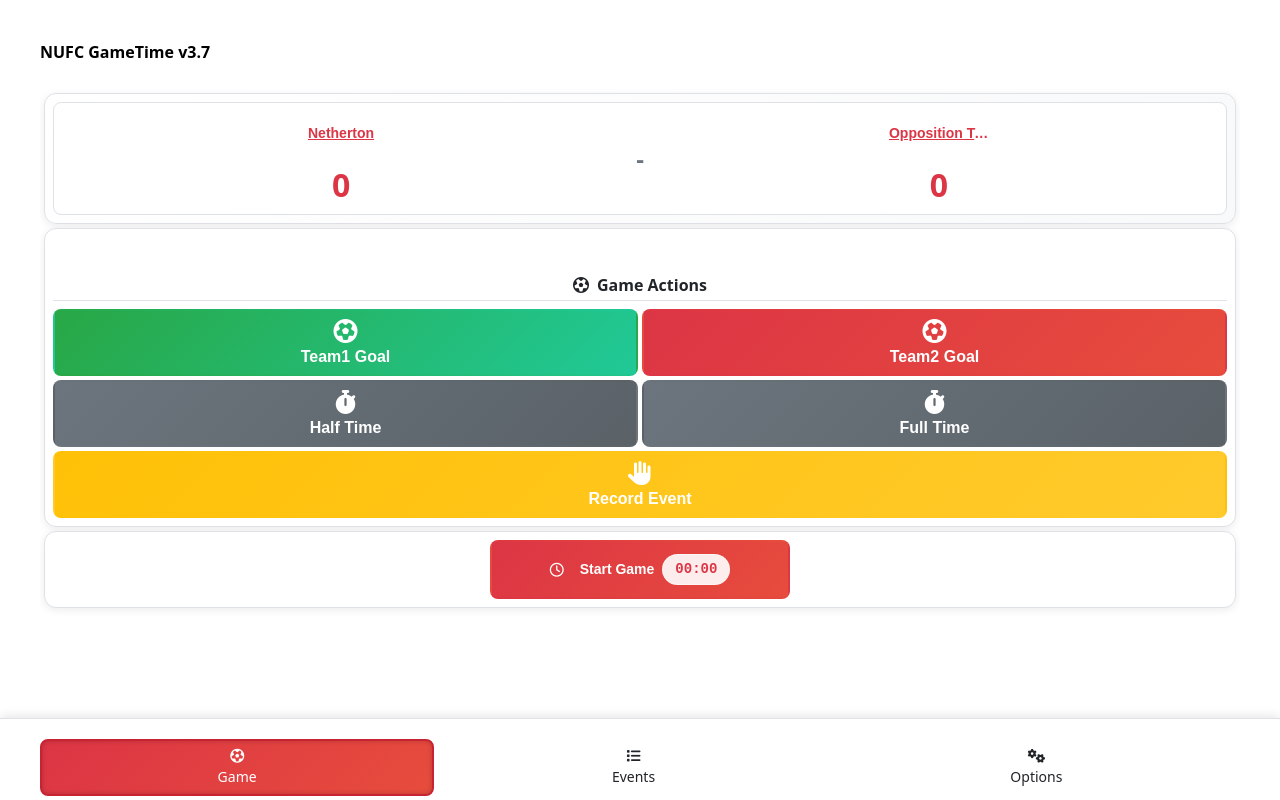
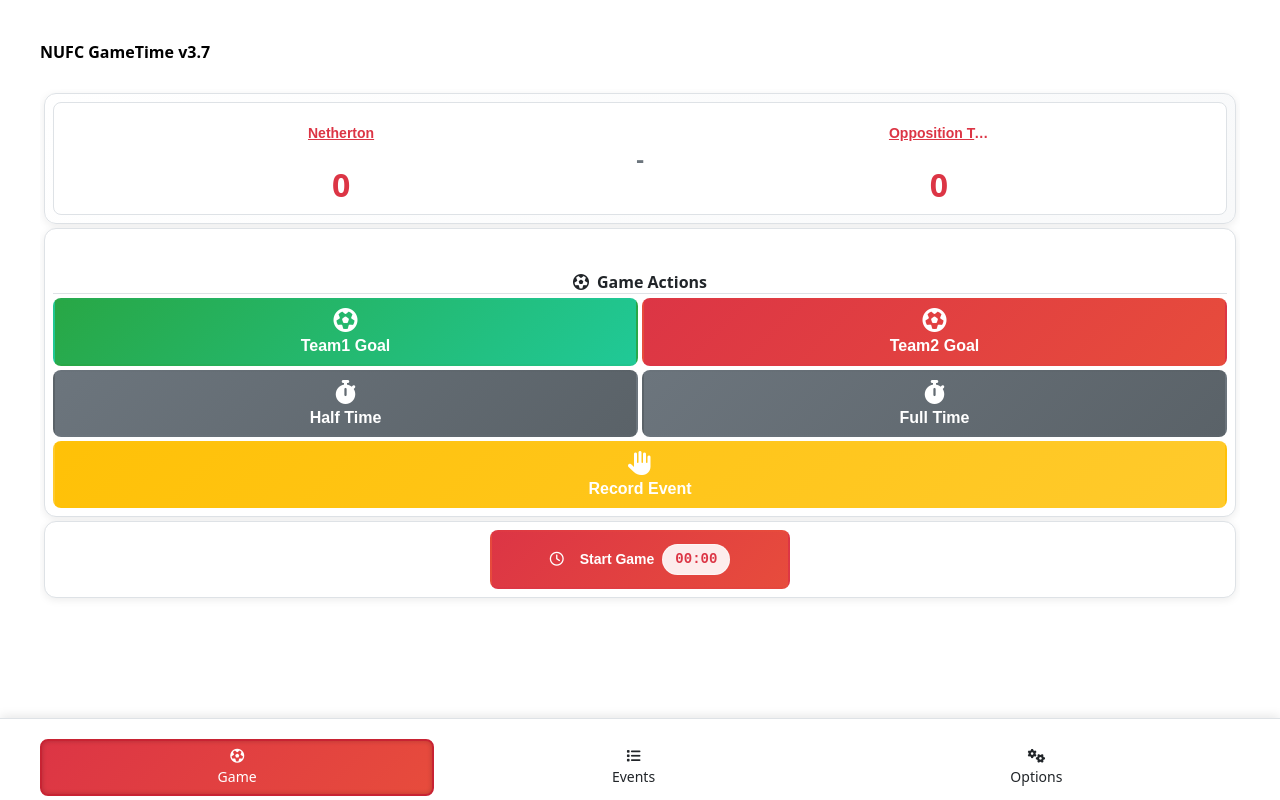
Before and after one commit to Twenty2Eleven78/nugt, a plain HTML site: page index.html in a window 1280 px wide. Shown: the top 800 px of the page. Drawn offline with Linux system fonts and the light colour scheme; a script that the page names is missing.

Commit message:
GT adjustments

```diff
--- a/css/custom-framework.css
+++ b/css/custom-framework.css
@@ -1417,12 +1417,13 @@ html {
 .actions-title {
     color: var(--text-primary);
     font-weight: 600;
-    margin-bottom: var(--spacing-sm);
+    margin-bottom: var(--spacing-xs);
     text-align: center;
     border-bottom: 1px solid var(--border-color);
-    padding-bottom: var(--spacing-xs);
+    padding-bottom: 2px;
     flex-shrink: 0;
     font-size: var(--font-size-base);
+    line-height: 1.1;
 }
 
 .action-row {
```
